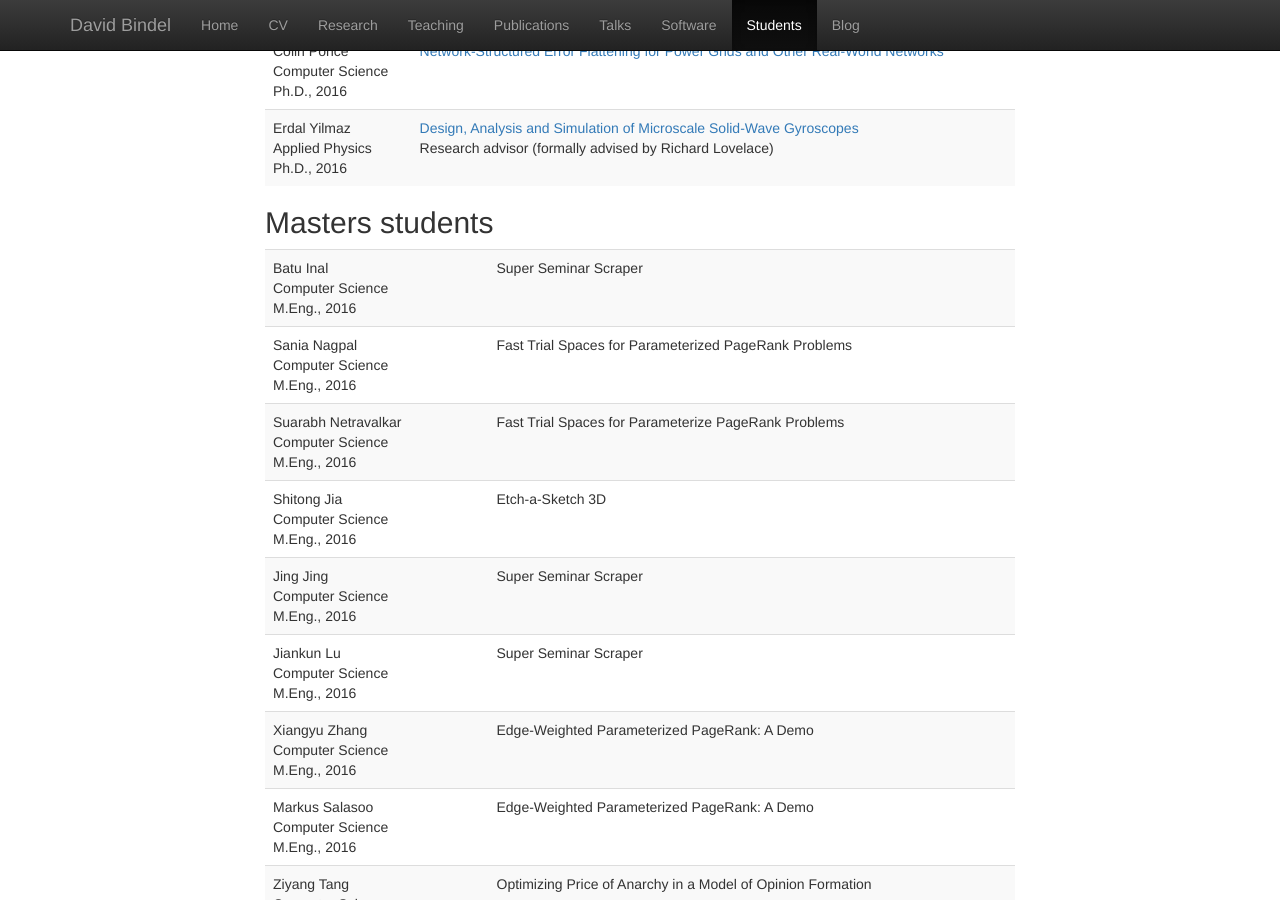
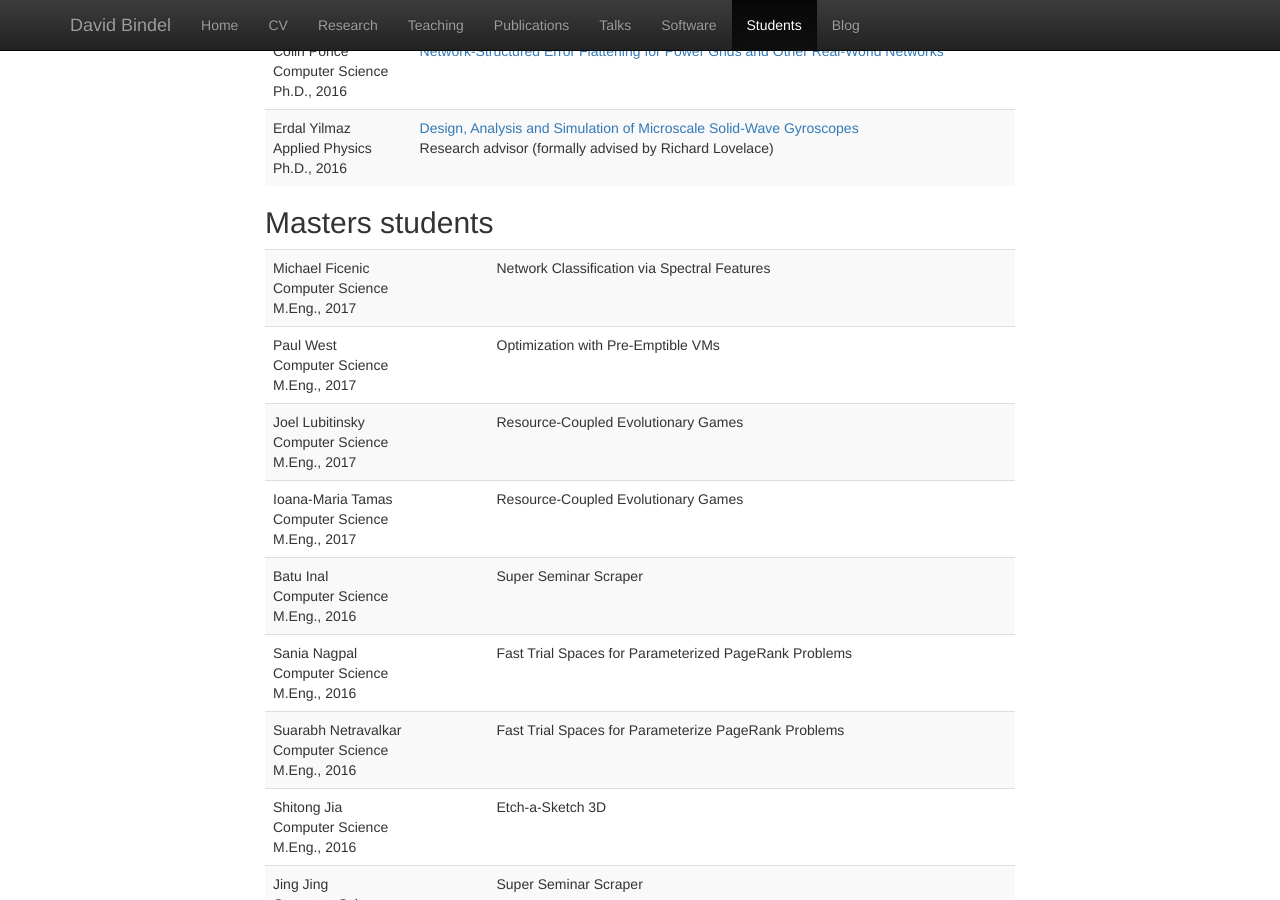
Before and after one commit to dbindel/cornell_web, a Jekyll site: the page built from students.html, in a window 1280 px wide and 900 px high, scrolled down 506 px. Built offline with Jekyll 4.4.1, drawn with Linux system fonts in a browser that asks for light colours; nearby versions of some CDN libraries.

Commit message:
Update MEng students.

```diff
--- a/_data/students.yml
+++ b/_data/students.yml
@@ -4,14 +4,6 @@ degrees:
   ms: "M.S."
 
 not_yet:
-  -
-    degree: meng
-    first: Joel
-    last: Lubitinsky
-    field: Computer Science
-    where: cornell
-    proj:
-      title: Resource-Coupled Evolutionary Games
 
 phd:
   -
@@ -72,6 +64,46 @@ phd:
       year: 2016
 
 masters:
+  -
+    degree: meng
+    first: Michael
+    last: Ficenic
+    field: Computer Science
+    where: cornell
+    grad: 2017
+    proj:
+      title: Network Classification via Spectral Features
+      when: 2017
+  -
+    degree: meng
+    first: Paul
+    last: West
+    field: Computer Science
+    where: cornell
+    grad: 2017
+    proj:
+      title: Optimization with Pre-Emptible VMs
+      when: 2017
+  -
+    degree: meng
+    first: Joel
+    last: Lubitinsky
+    field: Computer Science
+    where: cornell
+    grad: 2017
+    proj:
+      title: Resource-Coupled Evolutionary Games
+      when: 2017
+  -
+    degree: meng
+    first: Ioana-Maria
+    last: Tamas
+    field: Computer Science
+    where: cornell
+    grad: 2017
+    proj:
+      title: Resource-Coupled Evolutionary Games
+      when: 2017
   -
     degree: meng
     first: Batu
```
